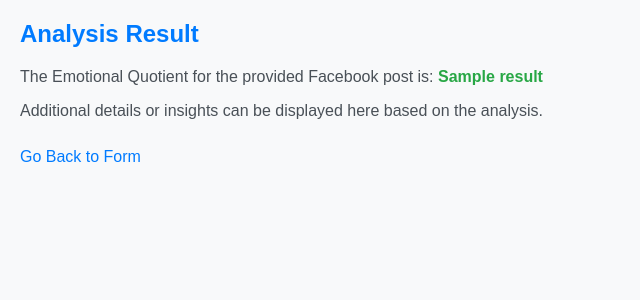
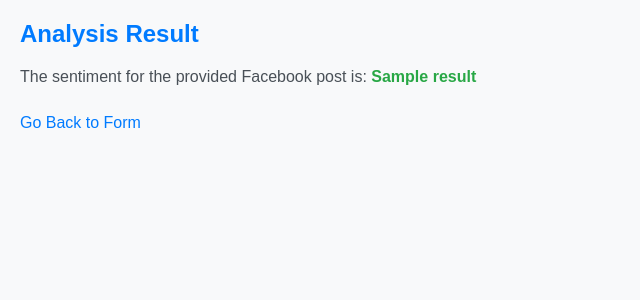
Before and after one commit to vinay250/post-predictions-, a Flask app: template templates/result.html in a window 1280 px wide. Shown: the top 300 px of the page, without its empty margins (0-640 px from the left). Run offline with Flask 3, Linux system fonts and the light colour scheme; the template is opened without the code that fills it: most values are stand-ins (such as "Sample title", 1, 10 or a date in 2020); parts of the project's set-up code (start-up, migrations or seed data) failed here and were passed over.

Commit message:
commited

```diff
--- a/app.py
+++ b/app.py
@@ -2,7 +2,6 @@
 from flask import Flask, render_template, request
 from source.postpredictions.pipelines.prediction_pipeline import PredictPipeline, CustomData
 import logging
-import os
 from source.postpredictions.exception import CustomException
 
 app = Flask(__name__)
--- a/templates/result.html
+++ b/templates/result.html
@@ -39,8 +39,7 @@
 </head>
 <body>
     <h2>Analysis Result</h2>
-    <p>The Emotional Quotient for the provided Facebook post is: <strong>{{ result }}</strong></p>
-    <p>Additional details or insights can be displayed here based on the analysis.</p>
+    <p>The sentiment for the provided Facebook post is: <strong>{{ result }}</strong></p>
     <br>
     <a href="/form">Go Back to Form</a>
 </body>
```
